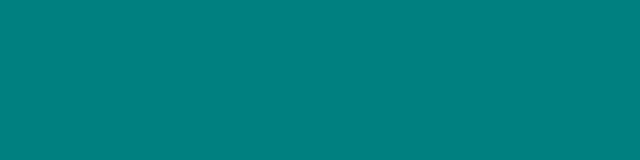
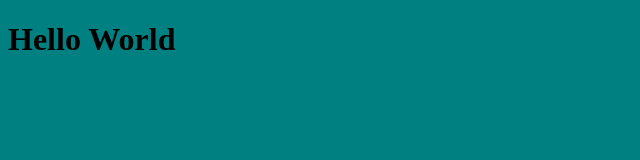
Before and after one commit to leovoon/practice-git, a plain HTML site: page index.html in a window 1280 px wide. Shown: the whole page, without its empty margins (0-640 px from the left). Drawn offline with Linux system fonts and the light colour scheme.

Commit message:
Add text on body

```diff
--- a/index.html
+++ b/index.html
@@ -1,3 +1,8 @@
 <!DOCTYPE html><head><title>myWebsite</title></style>
 		<link rel="stylesheet" href="style.css">
-	</head> </html>
+</head><body>
+
+	<h1>Hello World</h1>
+
+
+</body> </html>
```
